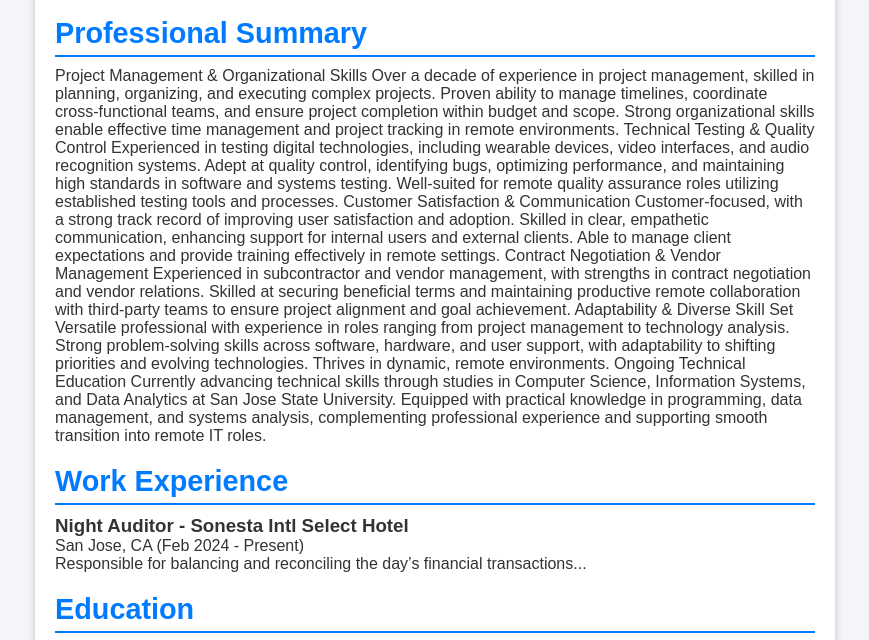
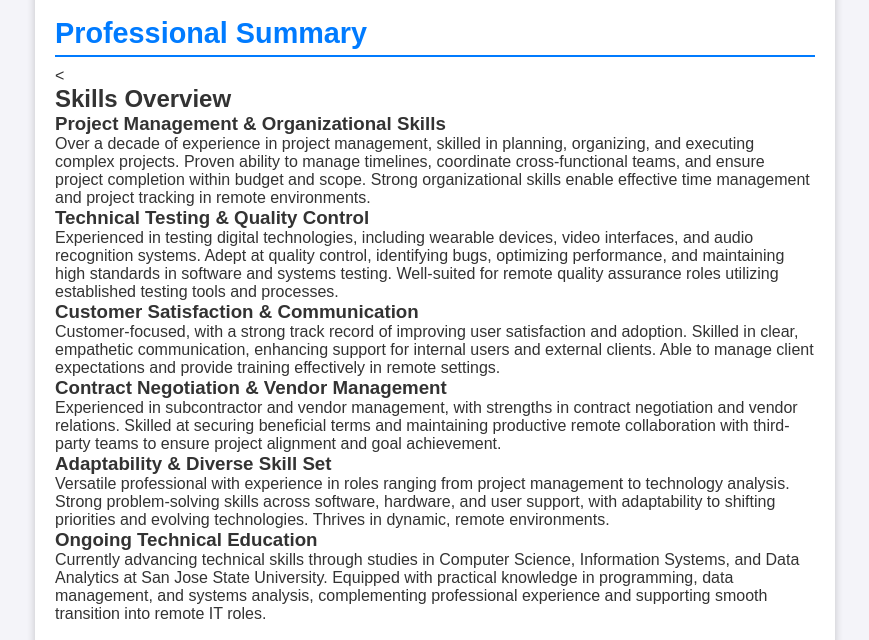
Before and after one commit to acevedo1973/SAcevedo_Resumes, a plain HTML site: page index.html in a window 1280 px wide. Shown: the part 98-738 px from the top of the page, without its empty margins (205-1074 px from the left). Drawn offline with Linux system fonts and the light colour scheme.

Commit message:
Update index.html

```diff
--- a/index.html
+++ b/index.html
@@ -16,24 +16,39 @@
 
     <section>
         <h2 class="section-title">Professional Summary</h2>
-        <p>Project Management & Organizational Skills
-Over a decade of experience in project management, skilled in planning, organizing, and executing complex projects. Proven ability to manage timelines, coordinate cross-functional teams, and ensure project completion within budget and scope. Strong organizational skills enable effective time management and project tracking in remote environments.
+        <<section id="skills-overview">
+    <h2>Skills Overview</h2>
 
-Technical Testing & Quality Control
-Experienced in testing digital technologies, including wearable devices, video interfaces, and audio recognition systems. Adept at quality control, identifying bugs, optimizing performance, and maintaining high standards in software and systems testing. Well-suited for remote quality assurance roles utilizing established testing tools and processes.
+    <div class="skill-section">
+        <h3>Project Management & Organizational Skills</h3>
+        <p>Over a decade of experience in project management, skilled in planning, organizing, and executing complex projects. Proven ability to manage timelines, coordinate cross-functional teams, and ensure project completion within budget and scope. Strong organizational skills enable effective time management and project tracking in remote environments.</p>
+    </div>
 
-Customer Satisfaction & Communication
-Customer-focused, with a strong track record of improving user satisfaction and adoption. Skilled in clear, empathetic communication, enhancing support for internal users and external clients. Able to manage client expectations and provide training effectively in remote settings.
+    <div class="skill-section">
+        <h3>Technical Testing & Quality Control</h3>
+        <p>Experienced in testing digital technologies, including wearable devices, video interfaces, and audio recognition systems. Adept at quality control, identifying bugs, optimizing performance, and maintaining high standards in software and systems testing. Well-suited for remote quality assurance roles utilizing established testing tools and processes.</p>
+    </div>
 
-Contract Negotiation & Vendor Management
-Experienced in subcontractor and vendor management, with strengths in contract negotiation and vendor relations. Skilled at securing beneficial terms and maintaining productive remote collaboration with third-party teams to ensure project alignment and goal achievement.
+    <div class="skill-section">
+        <h3>Customer Satisfaction & Communication</h3>
+        <p>Customer-focused, with a strong track record of improving user satisfaction and adoption. Skilled in clear, empathetic communication, enhancing support for internal users and external clients. Able to manage client expectations and provide training effectively in remote settings.</p>
+    </div>
 
-Adaptability & Diverse Skill Set
-Versatile professional with experience in roles ranging from project management to technology analysis. Strong problem-solving skills across software, hardware, and user support, with adaptability to shifting priorities and evolving technologies. Thrives in dynamic, remote environments.
+    <div class="skill-section">
+        <h3>Contract Negotiation & Vendor Management</h3>
+        <p>Experienced in subcontractor and vendor management, with strengths in contract negotiation and vendor relations. Skilled at securing beneficial terms and maintaining productive remote collaboration with third-party teams to ensure project alignment and goal achievement.</p>
+    </div>
 
-Ongoing Technical Education
-Currently advancing technical skills through studies in Computer Science, Information Systems, and Data Analytics at San Jose State University. Equipped with practical knowledge in programming, data management, and systems analysis, complementing professional experience and supporting smooth transition into remote IT roles.</p>
-    </section>
+    <div class="skill-section">
+        <h3>Adaptability & Diverse Skill Set</h3>
+        <p>Versatile professional with experience in roles ranging from project management to technology analysis. Strong problem-solving skills across software, hardware, and user support, with adaptability to shifting priorities and evolving technologies. Thrives in dynamic, remote environments.</p>
+    </div>
+
+    <div class="skill-section">
+        <h3>Ongoing Technical Education</h3>
+        <p>Currently advancing technical skills through studies in Computer Science, Information Systems, and Data Analytics at San Jose State University. Equipped with practical knowledge in programming, data management, and systems analysis, complementing professional experience and supporting smooth transition into remote IT roles.</p>
+    </div>
+</section>
 
     <section>
         <h2 class="section-title">Work Experience</h2>
```
